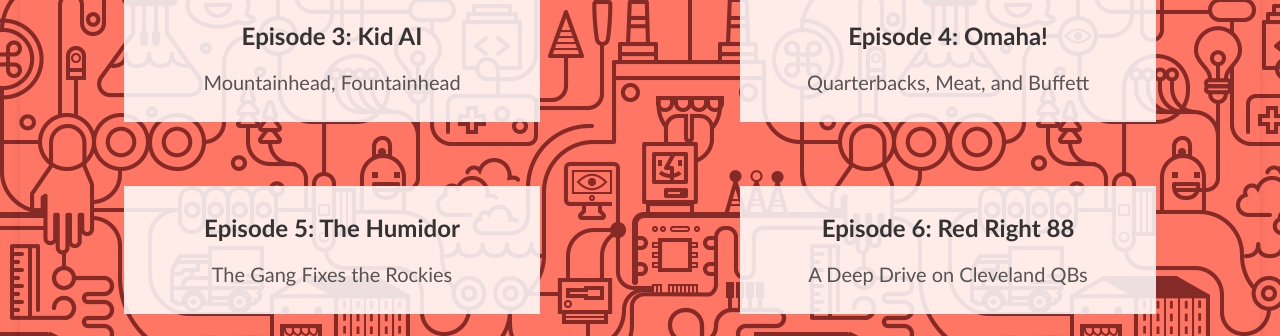
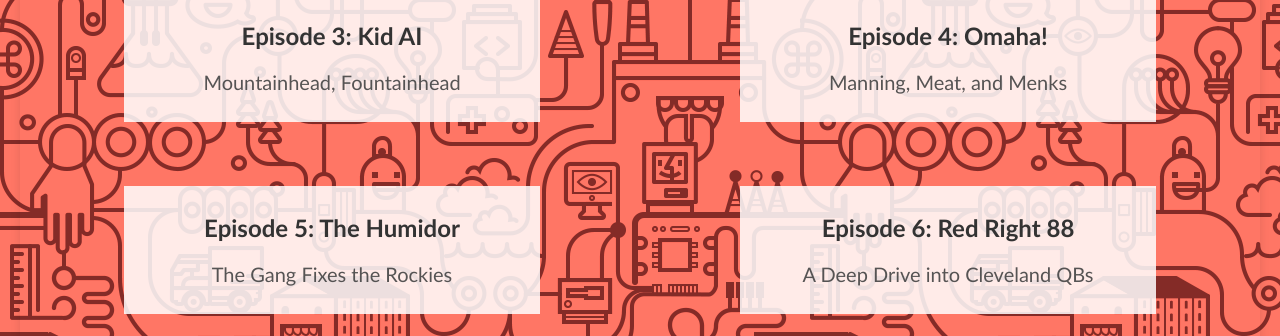
Before and after one commit to pocketsquare/rainharder, a SvelteKit app: page /fools in a window 1280 px wide. Shown: the part 802-1138 px from the top of the page. Built offline with nearby package versions, Linux system fonts and the light colour scheme.

Commit message:
moar beta condoms

```diff
--- a/src/routes/fools/+page.svelte
+++ b/src/routes/fools/+page.svelte
@@ -58,7 +58,7 @@
 
     <section class="episode-sample">
       <h2>Episode 4: Omaha!</h2>
-      <p>Quarterbacks, Meat, and Buffett</p>
+      <p>Manning, Meat, and Menks</p>
     </section>
 
     <section class="episode-sample">
@@ -68,7 +68,7 @@
 
     <section class="episode-sample">
       <h2>Episode 6: Red Right 88</h2>
-      <p>A Deep Drive on Cleveland QBs</p>
+      <p>A Deep Drive into Cleveland QBs</p>
     </section>
 
     <section class="episode-sample">
```
